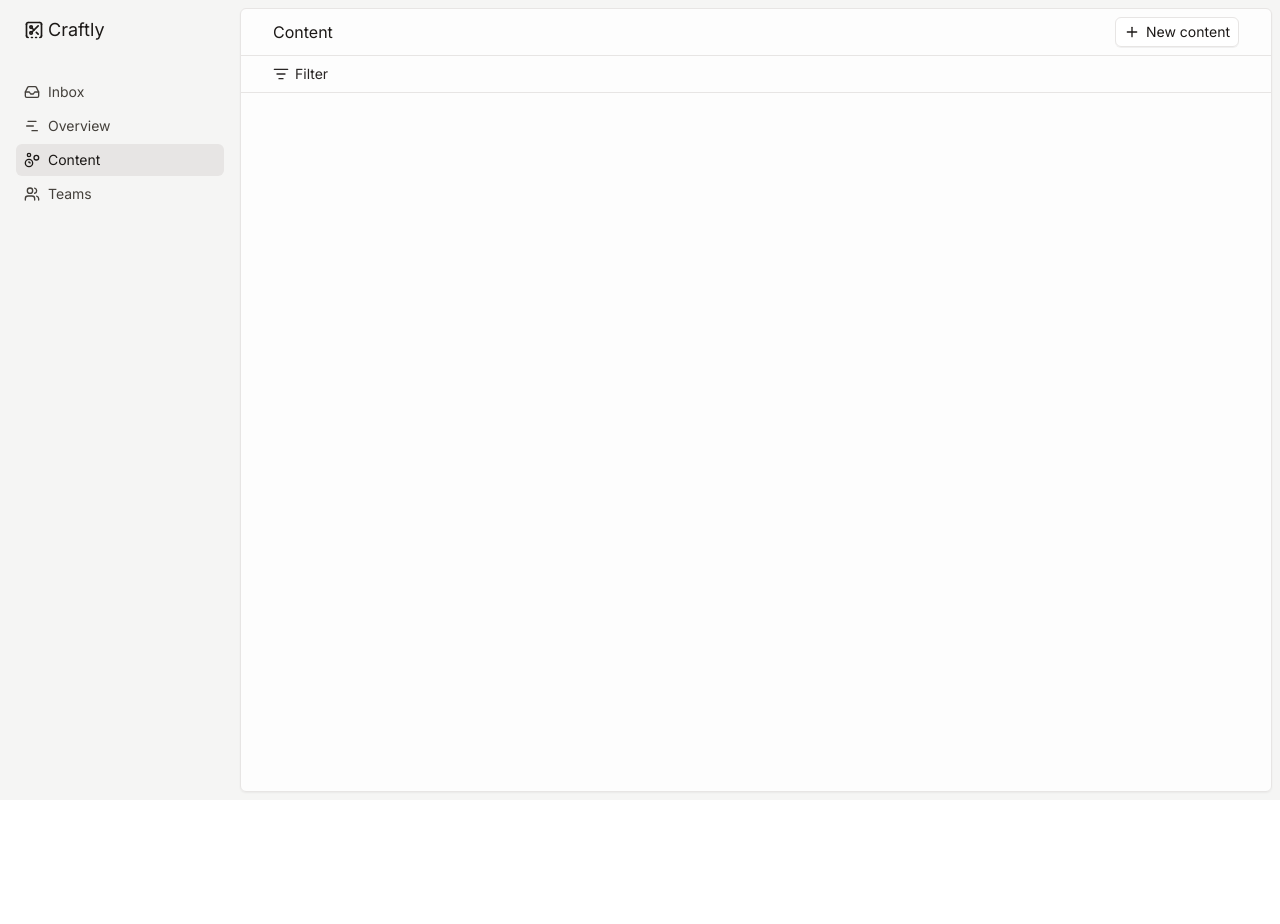
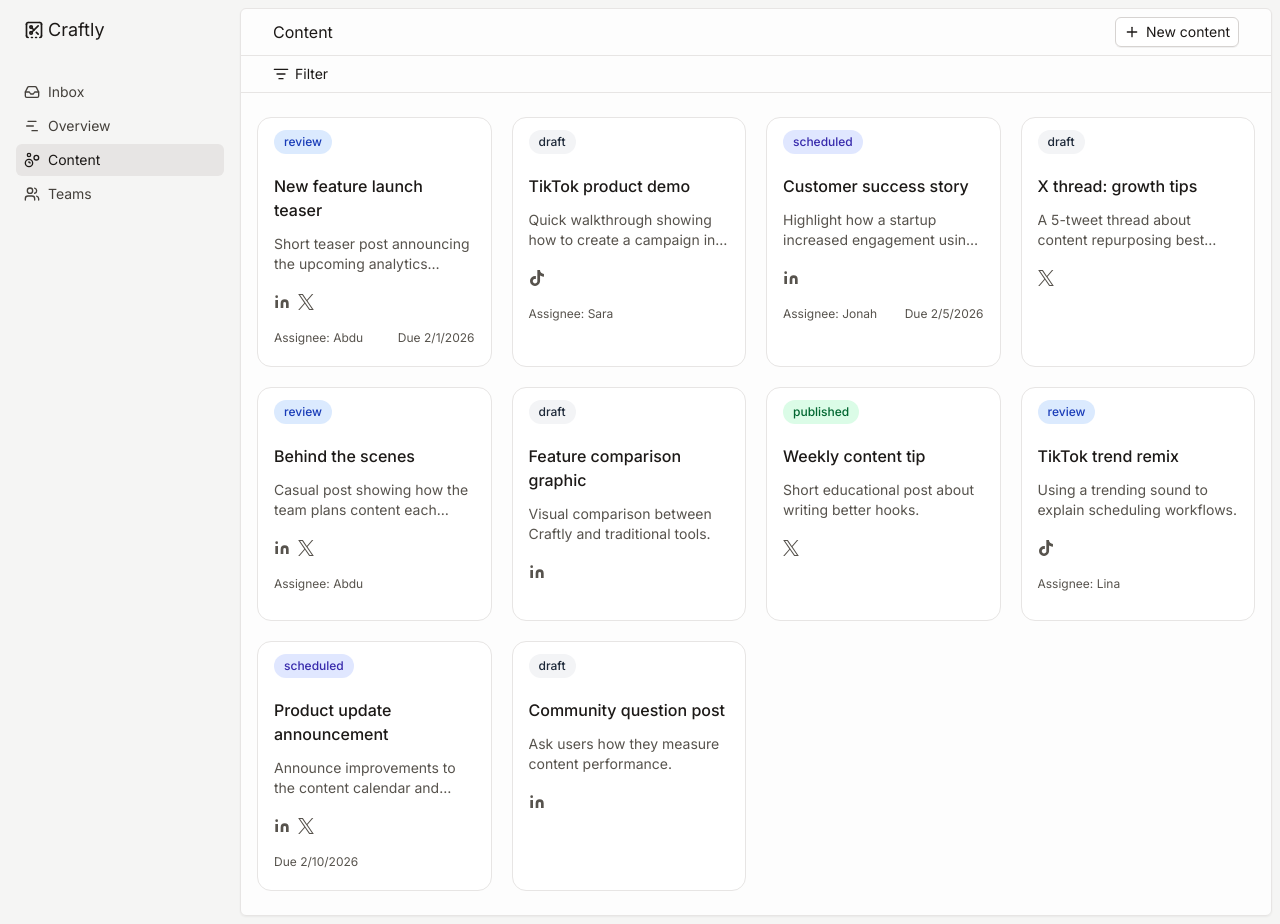
Before and after one commit to UbdaNam/craftly, a React (Vite) app: page /content in a window 1280 px wide. Before the commit the page ends 800 px from the top, so only its background shows below. Built offline with nearby package versions, Linux system fonts and the light colour scheme.

Commit message:
Implement content page

```diff
--- /dev/null
+++ b/src/components/Cards/ContentCard.tsx
@@ -0,0 +1,50 @@
+import { Content, ContentStatus, TwMainColor } from '@/types';
+import Badge from '@/components/Badge/Badge';
+import { PlatformIcon } from '../Icons/PlatformIcon';
+
+interface ContentCardProps {
+  content: Content;
+}
+
+const statusColors: Record<ContentStatus, TwMainColor> = {
+  draft: 'gray',
+  in_progress: 'yellow',
+  review: 'blue',
+  scheduled: 'indigo',
+  published: 'green',
+};
+
+export default function ContentCard({ content }: ContentCardProps) {
+  return (
+    <div className="rounded-xl border border-border bg-card px-4 pt-3 pb-5 space-y-5 hover:bg-muted/40 transition">
+      <div className="space-y-3">
+        <div className="flex flex-col-reverse items-start gap-5">
+          <h3 className="text-foreground font-medium">{content.title}</h3>
+          <Badge
+            name={content.status.replace('_', ' ')}
+            color={statusColors[content.status]}
+          />
+        </div>
+        {content.description && (
+          <p className="text-sm text-muted-foreground line-clamp-2">
+            {content.description}
+          </p>
+        )}
+      </div>
+
+      <div className="flex flex-wrap gap-2">
+        {content.platforms.map((platform) => (
+          <PlatformIcon platform={platform} />
+        ))}
+      </div>
+
+      <div className="flex items-center justify-between text-xs text-muted-foreground">
+        {content.assignee && <span>Assignee: {content.assignee.name}</span>}
+
+        {content.dueDate && (
+          <span>Due {new Date(content.dueDate).toLocaleDateString()}</span>
+        )}
+      </div>
+    </div>
+  );
+}
--- a/src/pages/Content.tsx
+++ b/src/pages/Content.tsx
@@ -1,22 +1,28 @@
 import Button from '@/components/Button/Button';
+import ContentCard from '@/components/Cards/ContentCard';
 import { Heading } from '@/components/Heading/Heading';
+import { mockContent } from '@/mock/content';
 import { ListFilter, Plus } from 'lucide-react';
 
 const Content = () => {
   return (
-    <div className="divide-y divide-border">
+    <div className="flex flex-col divide-y divide-border">
       <div className="flex items-center justify-between px-8 py-2">
         <Heading>Content</Heading>
-        <Button className="space-x-1.5">
+        <Button className="space-x-1.5 border-stone-300">
           <Plus className="size-4" /> <span>New content</span>
         </Button>
       </div>
       <div className="px-8 py-2">
-        <div className="flex items-center space-x-1.5 text-stone-800 text-sm">
+        <div className="flex items-center space-x-1.5 text-foreground text-sm">
           <ListFilter className="size-4" /> <span>Filter</span>
         </div>
       </div>
-      <div></div>
+      <div className="px-4 py-6 grid sm:grid-cols-2 lg:grid-cols-3 xl:grid-cols-4 gap-5 mx-auto">
+        {mockContent.map((content) => (
+          <ContentCard key={content.id} content={content} />
+        ))}
+      </div>
     </div>
   );
 };
```
